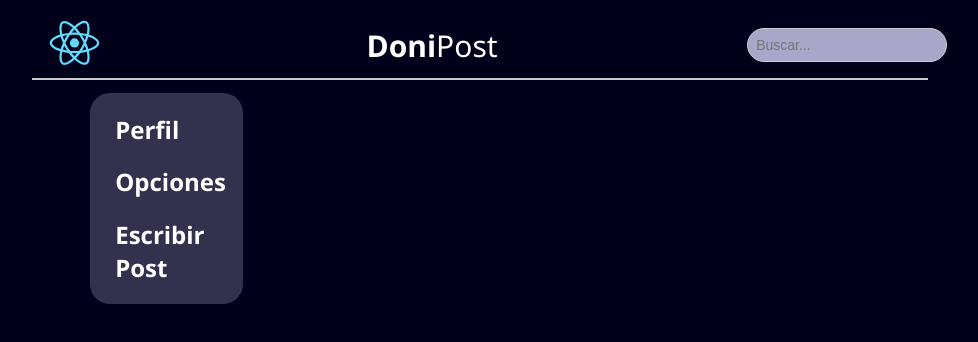
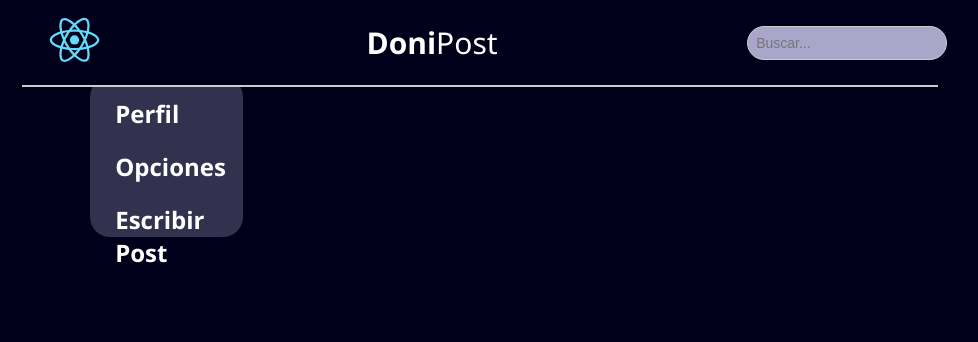
Before and after one commit to angeljpr6/DoniPost, a React (Create React App) app in the folder Aprendiendo/: page / in a window 1280 px wide. Shown: the top 342 px of the page, without its empty margins (160-1138 px from the left). Built offline with nearby package versions, Linux system fonts and the light colour scheme; no server answers.

Commit message:
Ya solo scrollea la parte de los post, el resto se queda estatico

```diff
--- a/Aprendiendo/src/assets/css/App.css
+++ b/Aprendiendo/src/assets/css/App.css
@@ -13,11 +13,18 @@ body {
 }
 
 .center {
+  position: fixed;
+  top: 0;
+  left: 50%;
+  transform: translateX(-50%); /* Centra el elemento horizontalmente */
+  width: 70%; /* Ancho del elemento */
   display: flex;
   align-items: center;
   justify-content: space-between;
   border-bottom: 2px solid #ccc;
-  margin: 1% 15%;
+  padding: 10px; /* Añade relleno para separar el contenido */
+  background-color: #00001a; /* Fondo blanco (opcional) */
+  z-index: 1000;
 }
 
 #logo img {
@@ -51,22 +58,25 @@ body {
 
 #contenido {
   display: flex;
+  padding-top: 6%;
 }
 
 #barraLat {
+  position: fixed;
   margin-left: 19.5%;
   margin-right: 10%;
   text-align: start;
   background-color: #32314e;
   color: white;
   border-radius: 20px;
-  height: 50%;
+  height: 20%;
   width: 10%;
   padding-left: 2%;
 
 }
 
 #post {
+  margin-left: 250%;
   color: white;
   background-color: #32314e;
   border-radius: 10px;
```
